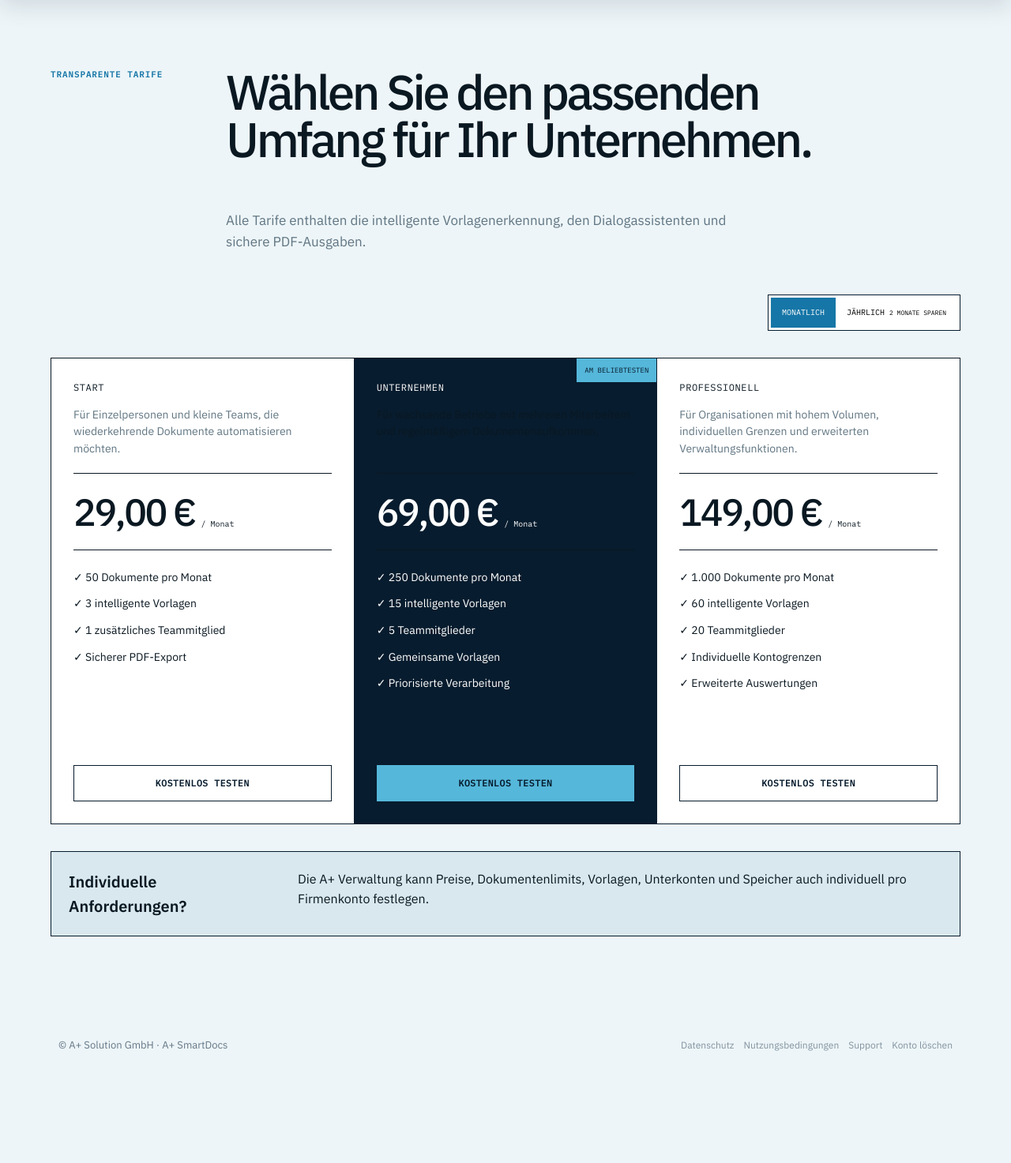
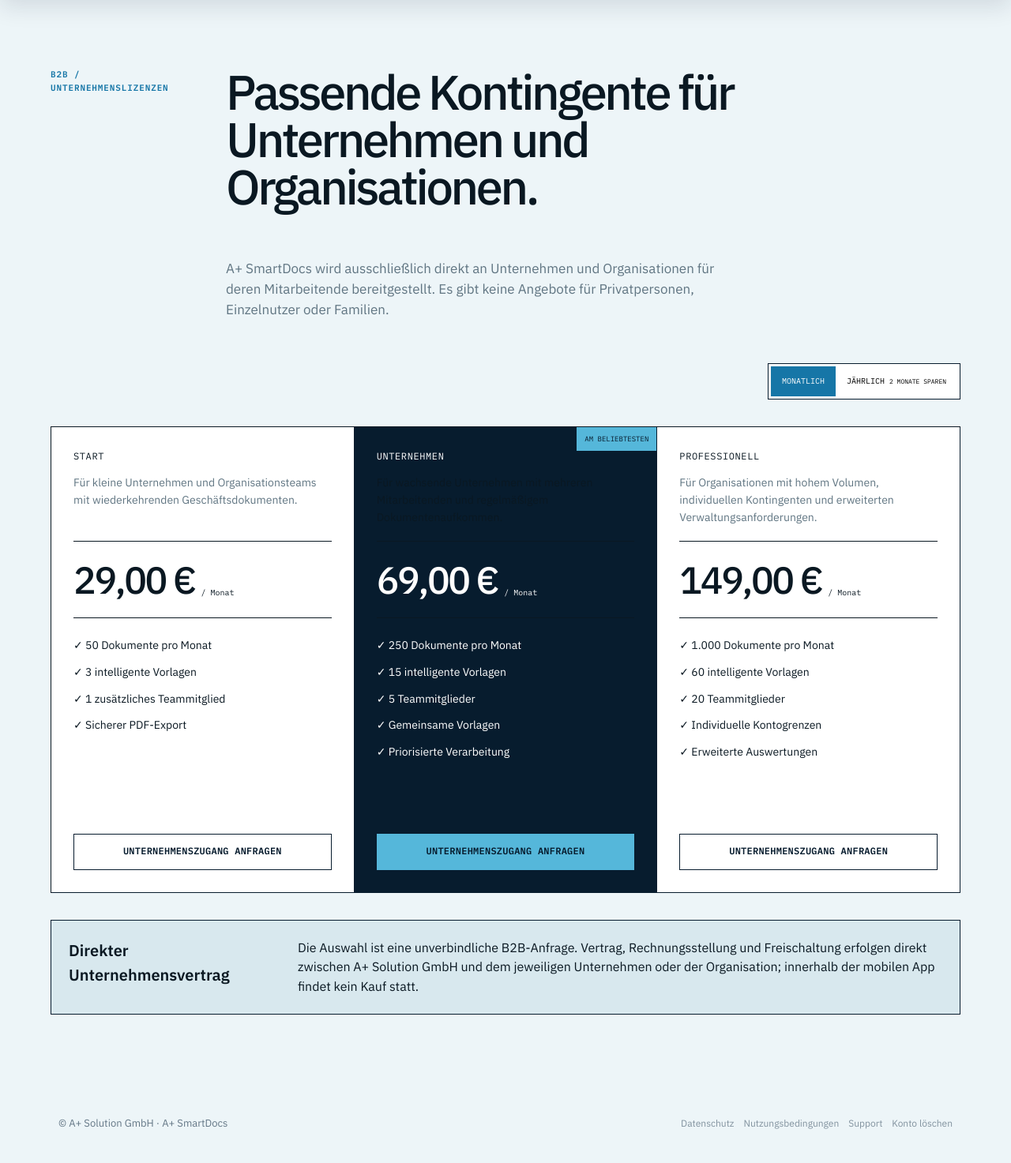
Before and after one commit to hsdarestani/A-SmartDocs, a FastAPI app: page /preise in a window 1280 px wide. Shown: the part 76-1549 px from the top of the page at 79% size. Before the commit the page ends 1407 px from the top, so only its background shows below. Run offline with FastAPI, Linux system fonts and the light colour scheme; data comes from the database, SQL or seed files in the repository; parts of the project's set-up code (start-up, migrations or seed data) failed here and were passed over.

Commit message:
Remove individual-user positioning from enterprise pricing

```diff
--- a/app/templates/preise.html
+++ b/app/templates/preise.html
@@ -1,5 +1,31 @@
 {% extends "base.html" %}
-{% block titel %}Preise – A+ SmartDocs{% endblock %}
+{% block titel %}Unternehmenslizenzen – A+ SmartDocs{% endblock %}
 {% block oeffentlicher_inhalt %}
-<section class="preis-seite"><div class="abschnittskopf"><span>Transparente Tarife</span><h1>Wählen Sie den passenden Umfang für Ihr Unternehmen.</h1><p>Alle Tarife enthalten die intelligente Vorlagenerkennung, den Dialogassistenten und sichere PDF-Ausgaben.</p></div><div class="abrechnungsumschalter"><button class="aktiv" data-zeitraum="monatlich">Monatlich</button><button data-zeitraum="jaehrlich">Jährlich <small>2 Monate sparen</small></button></div><div class="preiskarten">{% for tarif in tarife %}<article class="preiskarte {% if tarif.name == 'Unternehmen' %}empfohlen{% endif %}">{% if tarif.name == 'Unternehmen' %}<span class="empfehlungsmarke">Am beliebtesten</span>{% endif %}<span class="tarifname">{{ tarif.name }}</span><p>{{ tarif.beschreibung }}</p><div class="preiswert"><strong class="monatspreis" data-monat="{{ tarif.monatspreis }}" data-jahr="{{ tarif.jahrespreis }}">{{ tarif.monatspreis|geld }}</strong><small>/ Monat</small></div><ul>{% for merkmal in tarif.merkmale or [] %}<li>✓ {{ merkmal }}</li>{% endfor %}</ul><a class="schaltflaeche {% if tarif.name == 'Unternehmen' %}primaer{% else %}sekundaer{% endif %} breit" href="/registrieren?tarif={{ tarif.id }}">Kostenlos testen</a></article>{% endfor %}</div><div class="preis-hinweis"><strong>Individuelle Anforderungen?</strong><p>Die A+ Verwaltung kann Preise, Dokumentenlimits, Vorlagen, Unterkonten und Speicher auch individuell pro Firmenkonto festlegen.</p></div></section>
+<section class="preis-seite">
+  <div class="abschnittskopf">
+    <span>B2B / Unternehmenslizenzen</span>
+    <h1>Passende Kontingente für Unternehmen und Organisationen.</h1>
+    <p>A+ SmartDocs wird ausschließlich direkt an Unternehmen und Organisationen für deren Mitarbeitende bereitgestellt. Es gibt keine Angebote für Privatpersonen, Einzelnutzer oder Familien.</p>
+  </div>
+  <div class="abrechnungsumschalter"><button class="aktiv" data-zeitraum="monatlich">Monatlich</button><button data-zeitraum="jaehrlich">Jährlich <small>2 Monate sparen</small></button></div>
+  <div class="preiskarten">
+    {% for tarif in tarife %}
+    <article class="preiskarte {% if tarif.name == 'Unternehmen' %}empfohlen{% endif %}">
+      {% if tarif.name == 'Unternehmen' %}<span class="empfehlungsmarke">Am beliebtesten</span>{% endif %}
+      <span class="tarifname">{{ tarif.name }}</span>
+      {% if tarif.name == 'Start' %}
+      <p>Für kleine Unternehmen und Organisationsteams mit wiederkehrenden Geschäftsdokumenten.</p>
+      {% elif tarif.name == 'Unternehmen' %}
+      <p>Für wachsende Unternehmen mit mehreren Mitarbeitenden und regelmäßigem Dokumentenaufkommen.</p>
+      {% else %}
+      <p>Für Organisationen mit hohem Volumen, individuellen Kontingenten und erweiterten Verwaltungsanforderungen.</p>
+      {% endif %}
+      <div class="preiswert"><strong class="monatspreis" data-monat="{{ tarif.monatspreis }}" data-jahr="{{ tarif.jahrespreis }}">{{ tarif.monatspreis|geld }}</strong><small>/ Monat</small></div>
+      <ul>{% for merkmal in tarif.merkmale or [] %}<li>✓ {{ merkmal }}</li>{% endfor %}</ul>
+      <a class="schaltflaeche {% if tarif.name == 'Unternehmen' %}primaer{% else %}sekundaer{% endif %} breit" href="/registrieren?tarif={{ tarif.id }}">Unternehmenszugang anfragen</a>
+    </article>
+    {% endfor %}
+  </div>
+  <div class="preis-hinweis"><strong>Direkter Unternehmensvertrag</strong><p>Die Auswahl ist eine unverbindliche B2B-Anfrage. Vertrag, Rechnungsstellung und Freischaltung erfolgen direkt zwischen A+ Solution GmbH und dem jeweiligen Unternehmen oder der Organisation; innerhalb der mobilen App findet kein Kauf statt.</p></div>
+</section>
 {% endblock %}
```
